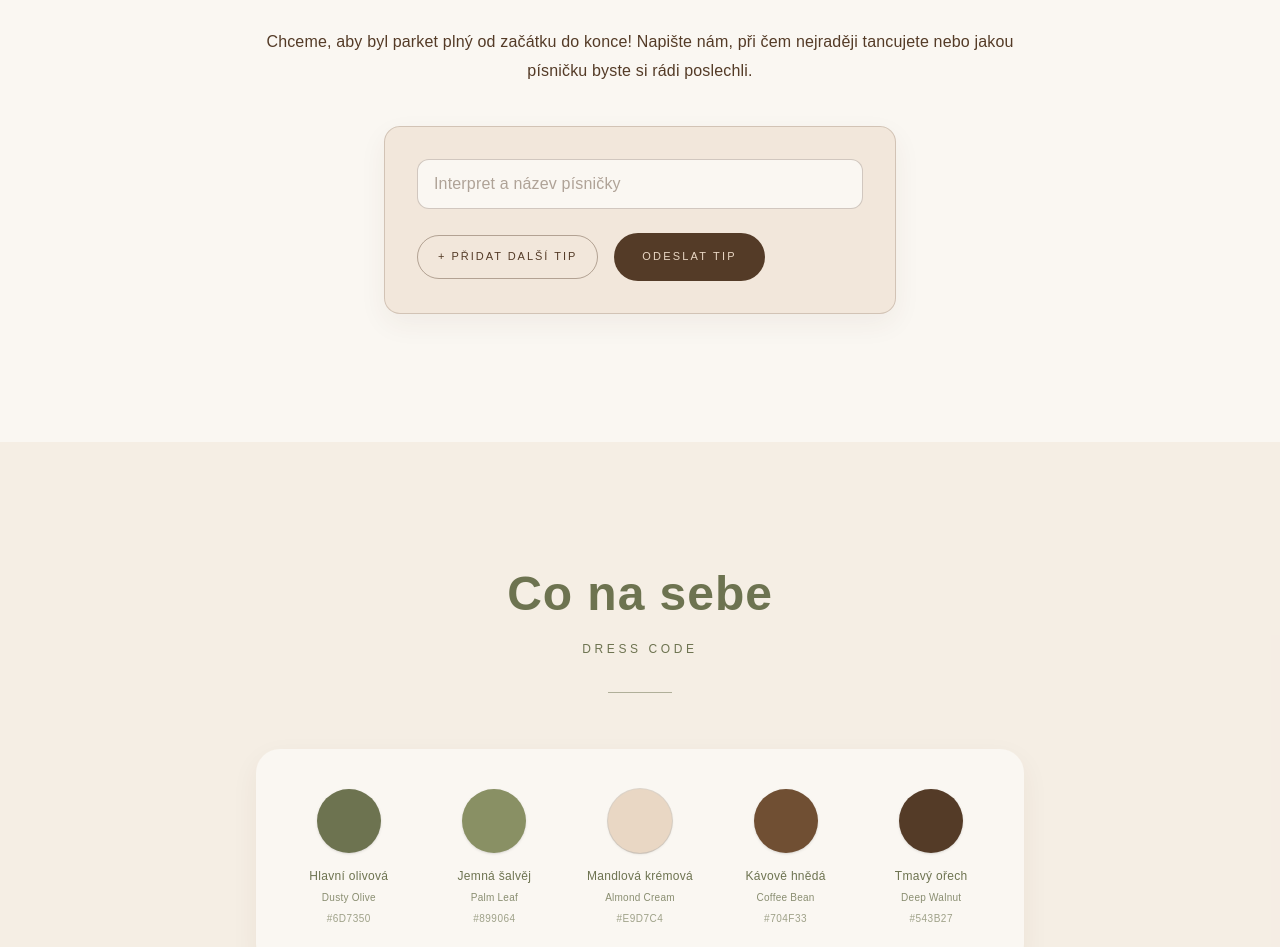
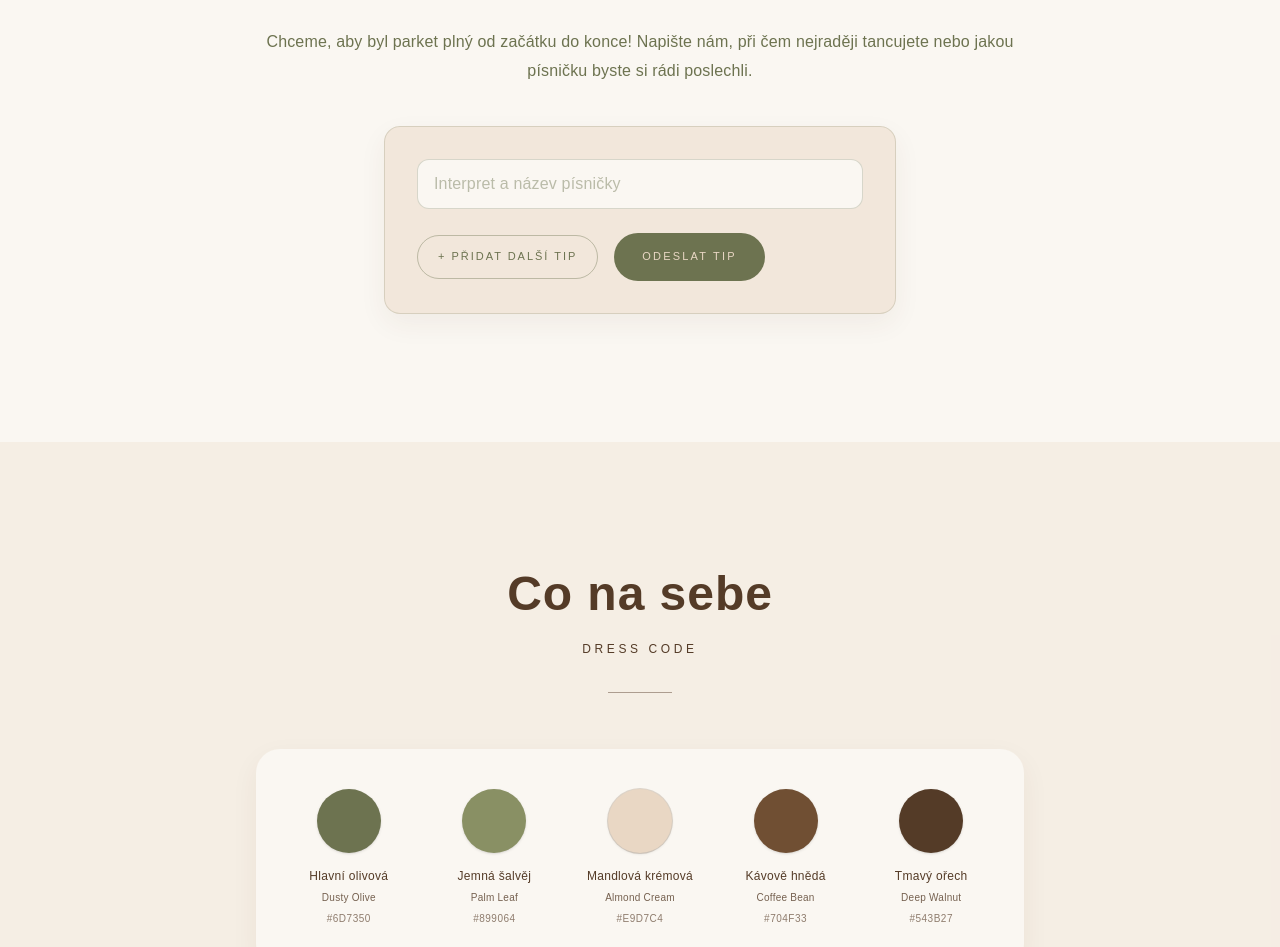
Before and after one commit to tynasorm/svatebni-web, a React (Vite) app: page / in a window 1280 px wide. Shown: the part 4700-5647 px from the top of the page. Built offline with nearby package versions, Linux system fonts and the light colour scheme; a web font is replaced by a local one.

Commit message:
úprava webu

```diff
--- a/src/components/sections/DressCode.tsx
+++ b/src/components/sections/DressCode.tsx
@@ -40,7 +40,7 @@ export function DressCode() {
       title="Co na sebe"
       subtitle="Dress code"
       alternate
-      className="[&_header_h2]:text-primary-green [&_header_p]:text-primary-green [&_header_.h-px]:bg-primary-green/50"
+      className="[&_header_h2]:text-deep-espresso [&_header_p]:text-deep-espresso [&_header_.h-px]:bg-deep-espresso/45"
     >
       <div className="space-y-10 sm:space-y-12">
         <div className="rounded-2xl bg-off-white px-4 py-8 shadow-[0_10px_28px_rgba(84,59,39,0.06)] sm:rounded-3xl sm:px-6 sm:py-10 md:px-8">
@@ -55,13 +55,13 @@ export function DressCode() {
                   title={`${swatch.en} – ${swatch.cs}`}
                 />
                 <div className="px-1 text-center">
-                  <p className="font-body text-[11px] font-normal leading-snug tracking-wide text-primary-green sm:text-xs">
+                  <p className="font-body text-[11px] font-normal leading-snug tracking-wide text-deep-espresso sm:text-xs">
                     {swatch.cs}
                   </p>
-                  <p className="mt-0.5 font-body text-[10px] tracking-wide text-primary-green/80">
+                  <p className="mt-0.5 font-body text-[10px] tracking-wide text-deep-espresso/80">
                     {swatch.en}
                   </p>
-                  <p className="mt-0.5 text-[10px] uppercase tracking-wider text-primary-green/65">
+                  <p className="mt-0.5 text-[10px] uppercase tracking-wider text-deep-espresso/65">
                     {swatch.hex}
                   </p>
                 </div>
@@ -70,7 +70,7 @@ export function DressCode() {
           </div>
         </div>
 
-        <p className="mx-auto max-w-xl text-center font-body text-[0.95rem] font-normal leading-[1.85] text-primary-green sm:text-base">
+        <p className="mx-auto max-w-xl text-center font-body text-[0.95rem] font-normal leading-[1.85] text-deep-espresso sm:text-base">
           Budeme moc rády, když se barevně sladíte s naší přírodní paletou.
           Pro pány: oblek není nutností, lněná košile a pohodlné kalhoty budou
           naprosto skvělé!
--- a/src/components/sections/MusicRequests.tsx
+++ b/src/components/sections/MusicRequests.tsx
@@ -2,7 +2,7 @@ import { useId, useState } from 'react'
 import { Section } from '../ui/Section'
 
 const inputClassName =
-  'w-full min-h-12 rounded-xl border border-deep-espresso/25 bg-off-white px-4 py-3 font-body text-base text-deep-espresso placeholder:text-deep-espresso/45 outline-none transition-shadow focus:border-deep-espresso focus:ring-2 focus:ring-deep-espresso/20'
+  'w-full min-h-12 rounded-xl border border-primary-green/25 bg-off-white px-4 py-3 font-body text-base text-primary-green placeholder:text-primary-green/45 outline-none transition-shadow focus:border-primary-green focus:ring-2 focus:ring-primary-green/20'
 
 const MAX_SONGS = 5
 
@@ -15,9 +15,9 @@ export function MusicRequests() {
       id="pisnicky"
       title="Písničky na přání"
       subtitle="Pro plný parket"
-      className="[&_header_h2]:text-deep-espresso [&_header_p]:text-deep-espresso [&_header_.h-px]:bg-deep-espresso/45"
+      className="[&_header_h2]:text-primary-green [&_header_p]:text-primary-green [&_header_.h-px]:bg-primary-green/50"
     >
-      <p className="mb-8 text-center font-body text-[0.95rem] font-normal leading-[1.85] text-deep-espresso sm:mb-10 sm:text-base">
+      <p className="mb-8 text-center font-body text-[0.95rem] font-normal leading-[1.85] text-primary-green sm:mb-10 sm:text-base">
         Chceme, aby byl parket plný od začátku do konce! Napište nám, při čem
         nejraději tancujete nebo jakou písničku byste si rádi poslechli.
       </p>
@@ -25,7 +25,7 @@ export function MusicRequests() {
       <form
         action="https://formspree.io/f/xzepadpo"
         method="POST"
-        className="mx-auto w-full max-w-lg rounded-2xl border border-deep-espresso/20 bg-base-beige/50 p-5 shadow-[0_10px_28px_rgba(84,59,39,0.06)] sm:p-8"
+        className="mx-auto w-full max-w-lg rounded-2xl border border-primary-green/20 bg-base-beige/50 p-5 shadow-[0_10px_28px_rgba(84,59,39,0.06)] sm:p-8"
       >
         <input
           type="hidden"
@@ -74,7 +74,7 @@ export function MusicRequests() {
                   <button
                     type="button"
                     onClick={() => setSongCount((count) => Math.max(1, count - 1))}
-                    className="inline-flex min-h-12 shrink-0 items-center justify-center rounded-xl border border-deep-espresso/25 px-3 font-body text-xs uppercase tracking-wider text-deep-espresso transition-colors hover:border-deep-espresso hover:text-deep-espresso"
+                    className="inline-flex min-h-12 shrink-0 items-center justify-center rounded-xl border border-primary-green/25 px-3 font-body text-xs uppercase tracking-wider text-primary-green transition-colors hover:border-primary-green hover:text-primary-green"
                     aria-label={`Odebrat tip ${number}`}
                   >
                     Odebrat
@@ -90,7 +90,7 @@ export function MusicRequests() {
             <button
               type="button"
               onClick={() => setSongCount((count) => Math.min(MAX_SONGS, count + 1))}
-              className="inline-flex min-h-11 w-full items-center justify-center rounded-full border border-deep-espresso/40 bg-transparent px-5 py-2.5 font-body text-[11px] font-normal uppercase tracking-[0.18em] text-deep-espresso transition-colors duration-300 hover:border-deep-espresso hover:bg-deep-espresso/5 sm:w-auto"
+              className="inline-flex min-h-11 w-full items-center justify-center rounded-full border border-primary-green/40 bg-transparent px-5 py-2.5 font-body text-[11px] font-normal uppercase tracking-[0.18em] text-primary-green transition-colors duration-300 hover:border-primary-green hover:bg-primary-green/5 sm:w-auto"
             >
               + Přidat další tip
             </button>
@@ -98,7 +98,7 @@ export function MusicRequests() {
 
           <button
             type="submit"
-            className="inline-flex min-h-12 w-full items-center justify-center rounded-full bg-deep-espresso px-7 py-3 font-body text-[11px] font-normal uppercase tracking-[0.2em] text-base-beige transition-colors duration-300 hover:bg-warm-brown sm:w-auto"
+            className="inline-flex min-h-12 w-full items-center justify-center rounded-full bg-primary-green px-7 py-3 font-body text-[11px] font-normal uppercase tracking-[0.2em] text-base-beige transition-colors duration-300 hover:bg-accent-sage sm:w-auto"
           >
             Odeslat tip
           </button>
```
